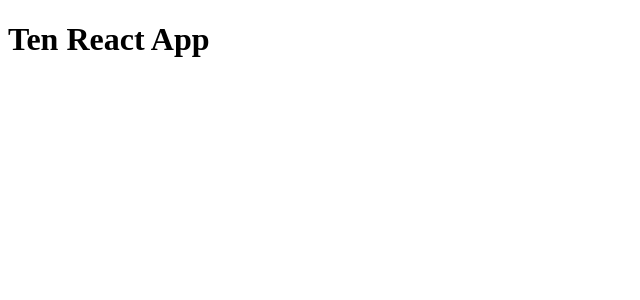
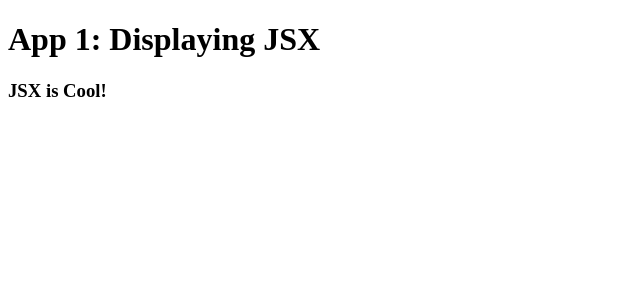
Before and after one commit to Abhaymodi860/TenReactApps, a React (Create React App) app in the folder ten-react-app/: page / in a window 1280 px wide. Shown: the top 300 px of the page, without its empty margins (0-640 px from the left). Built offline with nearby package versions, Linux system fonts and the light colour scheme.

Commit message:
01-display-simple-jsx

```diff
--- a/ten-react-app/src/App.js
+++ /dev/null
@@ -1,11 +0,0 @@
-import "./App.css";
-
-function App() {
-  return (
-    <div>
-      <h1>Ten React App</h1>
-    </div>
-  );
-}
-
-export default App;
--- a/ten-react-app/src/index.js
+++ b/ten-react-app/src/index.js
@@ -1,8 +1,18 @@
 import React from "react";
 import ReactDOM from "react-dom/client";
-import App from "./App";
 
 const root = ReactDOM.createRoot(document.getElementById("root"));
+
+// This function is a component that is rendered
+// all the tags inside are JSX not HTML.
+const App = () => {
+  return (
+    <div>
+      <h1>App 1: Displaying JSX</h1>
+      <h3>JSX is Cool!</h3>
+    </div>
+  );
+};
 root.render(
   <React.StrictMode>
     <App />
```
Also changed, not shown: 1 other file (tests, documents, lock files or other folders).
